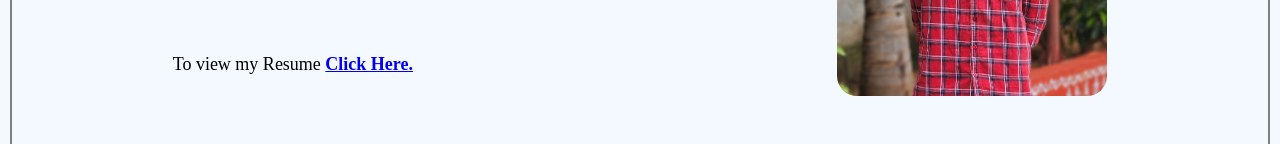
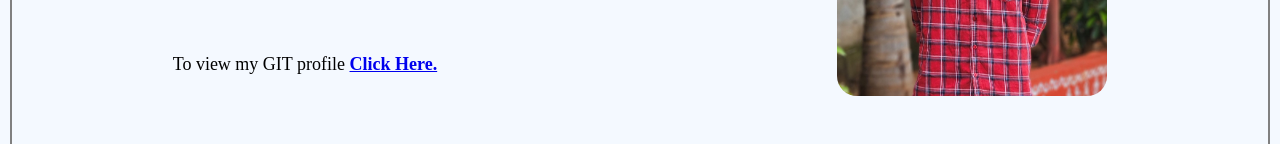
Before and after one commit to PAVAN-ENG-SIT/PORTFOLIO-WEBSITE---HTML-CSS-, a plain HTML site: page index.html in a window 1280 px wide. Shown: the part 396-540 px from the top of the page. Drawn offline with Linux system fonts and the light colour scheme.

Commit message:
git link

```diff
--- a/index.html
+++ b/index.html
@@ -40,7 +40,7 @@
                 <br>
                 <p>I am currently pursuing my B.E(CS)<br> at Siddaganga institute of technology(SIT),tumkur</p>
                 <br>
-                <p>To view my Resume <strong><a href="https://github.com/PAVAN-ENG-SIT">Click Here.</a></strong></p>
+                <p>To view my GIT profile <strong><a href="https://github.com/PAVAN-ENG-SIT">Click Here.</a></strong></p>
             </div>
             <div class="image">
                 <img  style="text-align: center;" src="Pavan_das.jpg" alt="pavan teja photo" margin="auto" >
```
